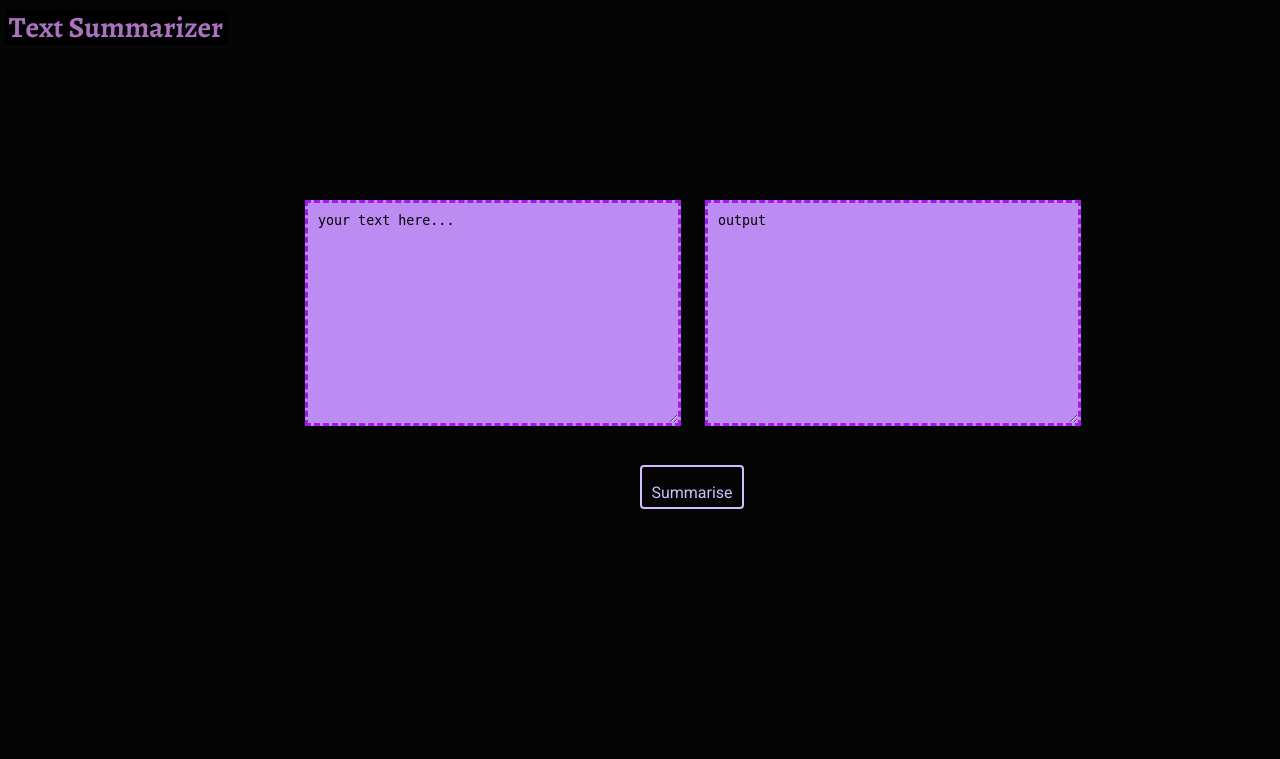
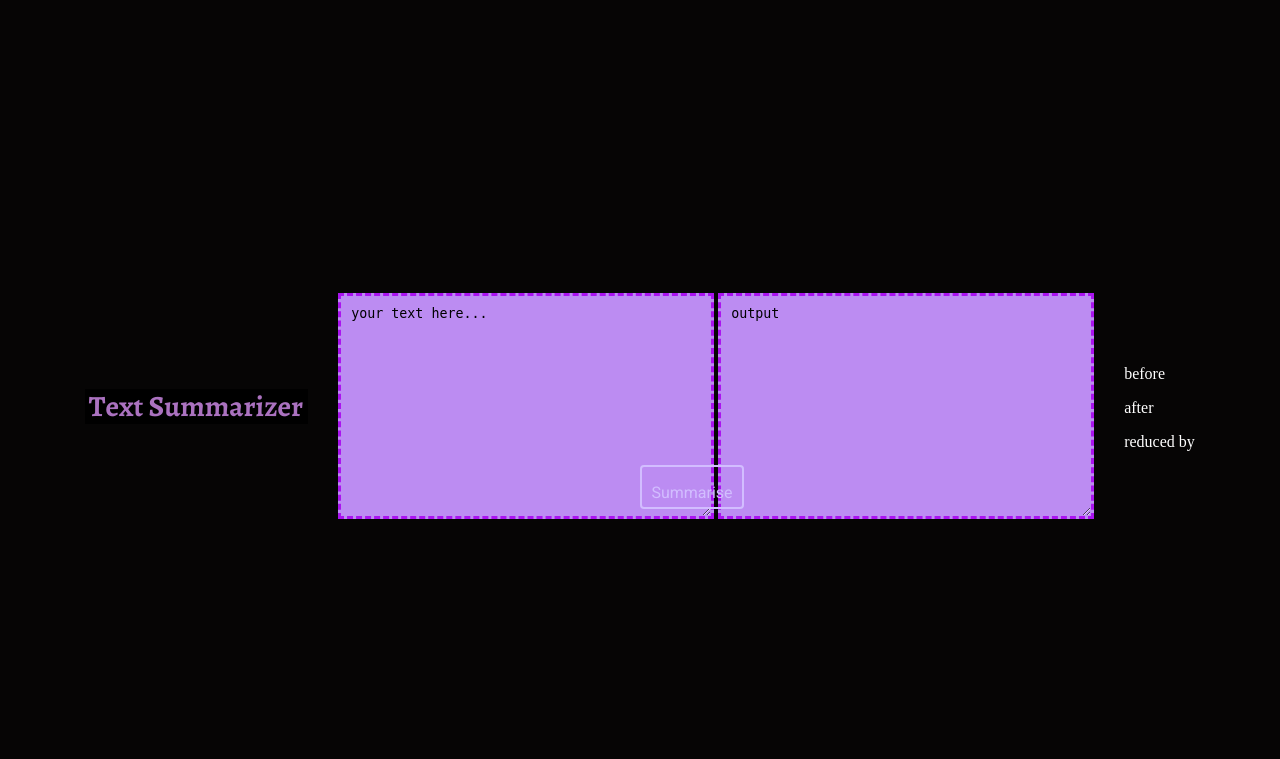
Before and after one commit to fawzeus/text-summarizer, a FastAPI app: page / in a window 1280 px wide. Shown: the top 759 px of the page. Run offline with FastAPI, Linux system fonts and the light colour scheme.

Commit message:
adding features

```diff
--- a/main.py
+++ b/main.py
@@ -47,5 +47,6 @@ async def root(message:Message):
     print("reading time befor sum",readingTime(docx))
     summary=summerize(sentences_score)
     docy=nlp(summary)
-    print("reading time befor sum",readingTime(docy))
+    print("reading time after sum",readingTime(docy))
+    print("reduced by ",reduced_by(message.text,summary))
     return({"result":summary})
--- a/static/styles.css
+++ b/static/styles.css
@@ -96,13 +96,11 @@ body {
 
 
 #confirmationText1{
-    position: absolute;
     left: 305px;
     top: 200px;
 }
 
 #confirmationText2{
-    position: absolute;
     left: 705px;
     top: 200px;
 }
@@ -116,7 +114,10 @@ body {
   }
 
   .site-logo {
-    position: absolute;
     left: 5px;
     top: 10px;
   }
+
+  p{
+    color: rgb(255, 255, 255);
+  }
--- a/templates/home.html
+++ b/templates/home.html
@@ -16,9 +16,8 @@
 </head>
 <body>
 
-<script src="../static/app.js">
+<script src="../static/app.js"></script>
 
-</script>
   <form id="myform" name="confirmationForm" method="post">
 
     <textarea id="confirmationText1" class="text" cols="86" rows ="20" name="confirmationText">your text here...
@@ -30,9 +29,12 @@
     <textarea id="confirmationText2" class="text" cols="86" rows ="20" name="confirmationText">output
     </textarea>
 
-
 </form>
-
+<div id="stats">
+<p id="p1">before</p>
+<p id="p2">after</p>
+<p id="p3">reduced by</p>
+</div>
 <div id="copyrights">
     <p>&copy; Faouzi RJILI</p>
   </div>
```
